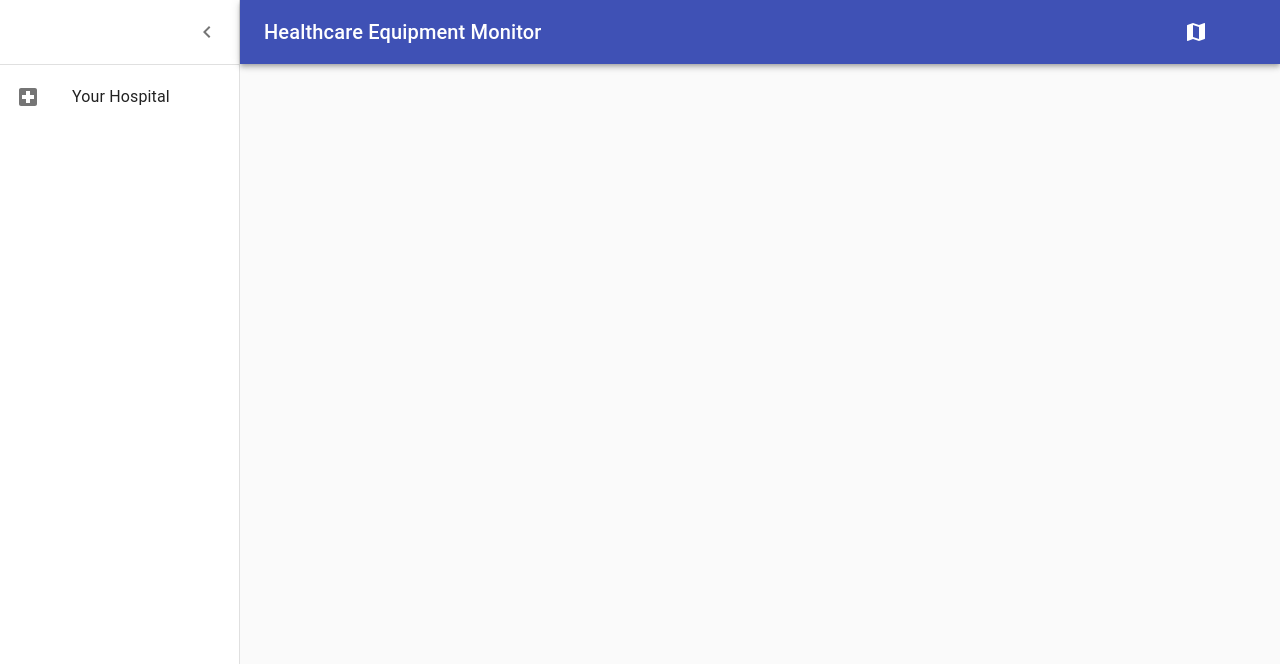
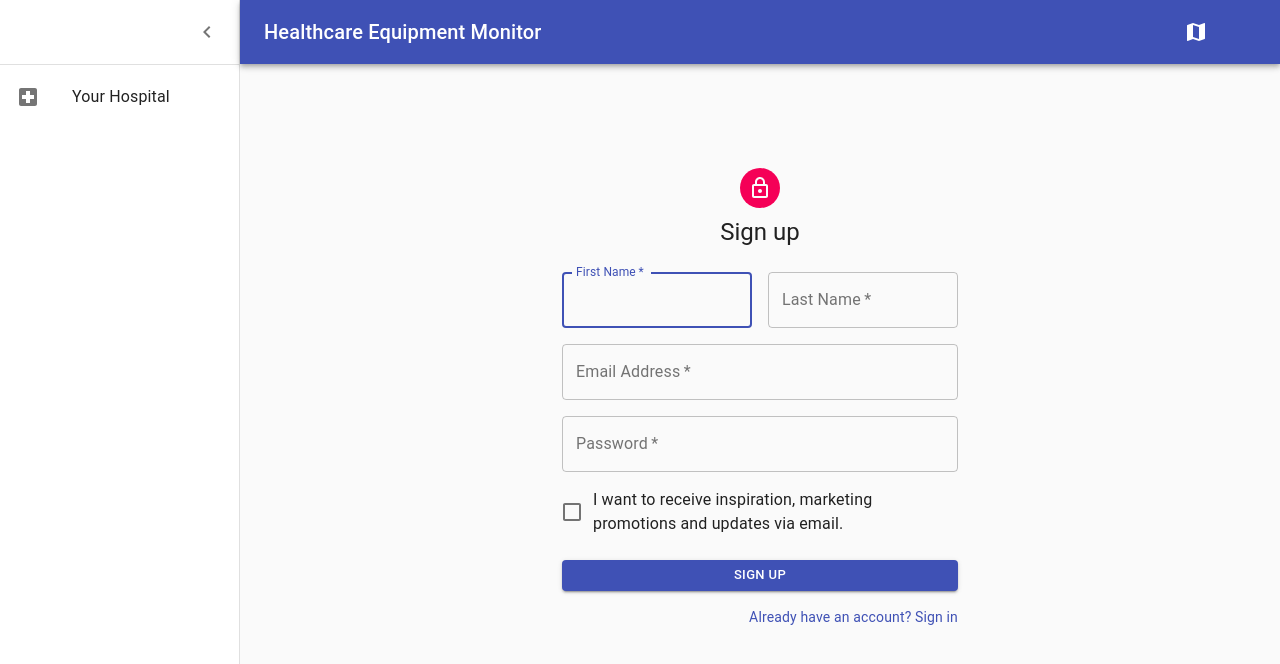
Before and after one commit to KristoferKwan/Healthcare-Equipment-Monitor, a React (Create React App) app in the folder frontend/: page /sign-up in a window 1280 px wide. Shown: the top 664 px of the page. Built offline with nearby package versions, Linux system fonts and the light colour scheme.

Commit message:
sign up page

```diff
--- a/frontend/src/App.js
+++ b/frontend/src/App.js
@@ -4,6 +4,8 @@
 import { MuiThemeProvider, createMuiTheme } from '@material-ui/core'
 import InfoPage from './components/pages/InfoPage'
 import MapPage from './components/pages/MapPage'
+import SignUpPage from './components/pages/SignUpPage'
+import SignInPage from './components/pages/SignInPage'
 
 const theme = createMuiTheme({
   props: {
@@ -24,6 +26,8 @@
             <Switch>
               <Route path={'/info/:id'} component={InfoPage} />
               <Route path={'/map'} component={MapPage} />
+              <Route path={'/sign-up'} component={SignUpPage} />
+              <Route path={'/sign-in'} component={SignInPage} />
             </Switch>
           </BrowserRouter>
         </DashboardLayout>
--- a/frontend/src/components/common/NavList.js
+++ b/frontend/src/components/common/NavList.js
@@ -1,6 +1,6 @@
 import React from 'react'
 import { List, ListItem, ListItemText, ListItemIcon } from '@material-ui/core'
-import { BrowserRouter, Link } from 'react-router-dom'
+import { BrowserRouter, NavLink } from 'react-router-dom'
 import { LocalHospital as LocalHospitalIcon } from '@material-ui/icons'
 
 const links = [
@@ -11,20 +11,21 @@
   }
 ]
 
-const ListItemLink = props => {
-  return <ListItem button component={Link} {...props} />
-}
-
 export default function NavList() {
   return (
     <BrowserRouter>
       <List>
         {!!links &&
-          links.map(({ label, icon, ...linkProps }) => (
-            <ListItemLink {...linkProps}>
+          links.map(({ label, icon, to }) => (
+            <ListItem
+              button
+              component={NavLink}
+              to={to}
+              activeClassName={'Mui-selected'}
+            >
               <ListItemIcon>{icon}</ListItemIcon>
               <ListItemText primary={label} />
-            </ListItemLink>
+            </ListItem>
           ))}
       </List>
     </BrowserRouter>
--- /dev/null
+++ b/frontend/src/components/pages/SignUpPage.js
@@ -0,0 +1,126 @@
+import React from 'react'
+import {
+  Avatar,
+  Button,
+  Container,
+  CssBaseline,
+  TextField,
+  FormControlLabel,
+  Checkbox,
+  Link,
+  Grid,
+  Box,
+  Typography
+} from '@material-ui/core'
+import { LockOutlined as LockOutlinedIcon } from '@material-ui/icons'
+import { makeStyles } from '@material-ui/core/styles'
+
+const useStyles = makeStyles(theme => ({
+  paper: {
+    marginTop: theme.spacing(8),
+    display: 'flex',
+    flexDirection: 'column',
+    alignItems: 'center'
+  },
+  avatar: {
+    margin: theme.spacing(1),
+    backgroundColor: theme.palette.secondary.main
+  },
+  form: {
+    width: '100%', // Fix IE 11 issue.
+    marginTop: theme.spacing(3)
+  },
+  submit: {
+    margin: theme.spacing(3, 0, 2)
+  }
+}))
+
+export default function SignUp() {
+  const classes = useStyles()
+
+  return (
+    <Container component="main" maxWidth="xs">
+      <CssBaseline />
+      <div className={classes.paper}>
+        <Avatar className={classes.avatar}>
+          <LockOutlinedIcon />
+        </Avatar>
+        <Typography component="h1" variant="h5">
+          Sign up
+        </Typography>
+        <form className={classes.form} noValidate>
+          <Grid container spacing={2}>
+            <Grid item xs={12} sm={6}>
+              <TextField
+                autoComplete="fname"
+                name="firstName"
+                variant="outlined"
+                required
+                fullWidth
+                id="firstName"
+                label="First Name"
+                autoFocus
+              />
+            </Grid>
+            <Grid item xs={12} sm={6}>
+              <TextField
+                variant="outlined"
+                required
+                fullWidth
+                id="lastName"
+                label="Last Name"
+                name="lastName"
+                autoComplete="lname"
+              />
+            </Grid>
+            <Grid item xs={12}>
+              <TextField
+                variant="outlined"
+                required
+                fullWidth
+                id="email"
+                label="Email Address"
+                name="email"
+                autoComplete="email"
+              />
+            </Grid>
+            <Grid item xs={12}>
+              <TextField
+                variant="outlined"
+                required
+                fullWidth
+                name="password"
+                label="Password"
+                type="password"
+                id="password"
+                autoComplete="current-password"
+              />
+            </Grid>
+            <Grid item xs={12}>
+              <FormControlLabel
+                control={<Checkbox value="allowExtraEmails" color="primary" />}
+                label="I want to receive inspiration, marketing promotions and updates via email."
+              />
+            </Grid>
+          </Grid>
+          <Button
+            type="submit"
+            fullWidth
+            variant="contained"
+            color="primary"
+            className={classes.submit}
+          >
+            Sign Up
+          </Button>
+          <Grid container justify="flex-end">
+            <Grid item>
+              <Link href="#" variant="body2">
+                Already have an account? Sign in
+              </Link>
+            </Grid>
+          </Grid>
+        </form>
+      </div>
+    </Container>
+  )
+}
```
Also changed, not shown: frontend/src/components/pages/SignIn.js (added, +103 -0 lines).
